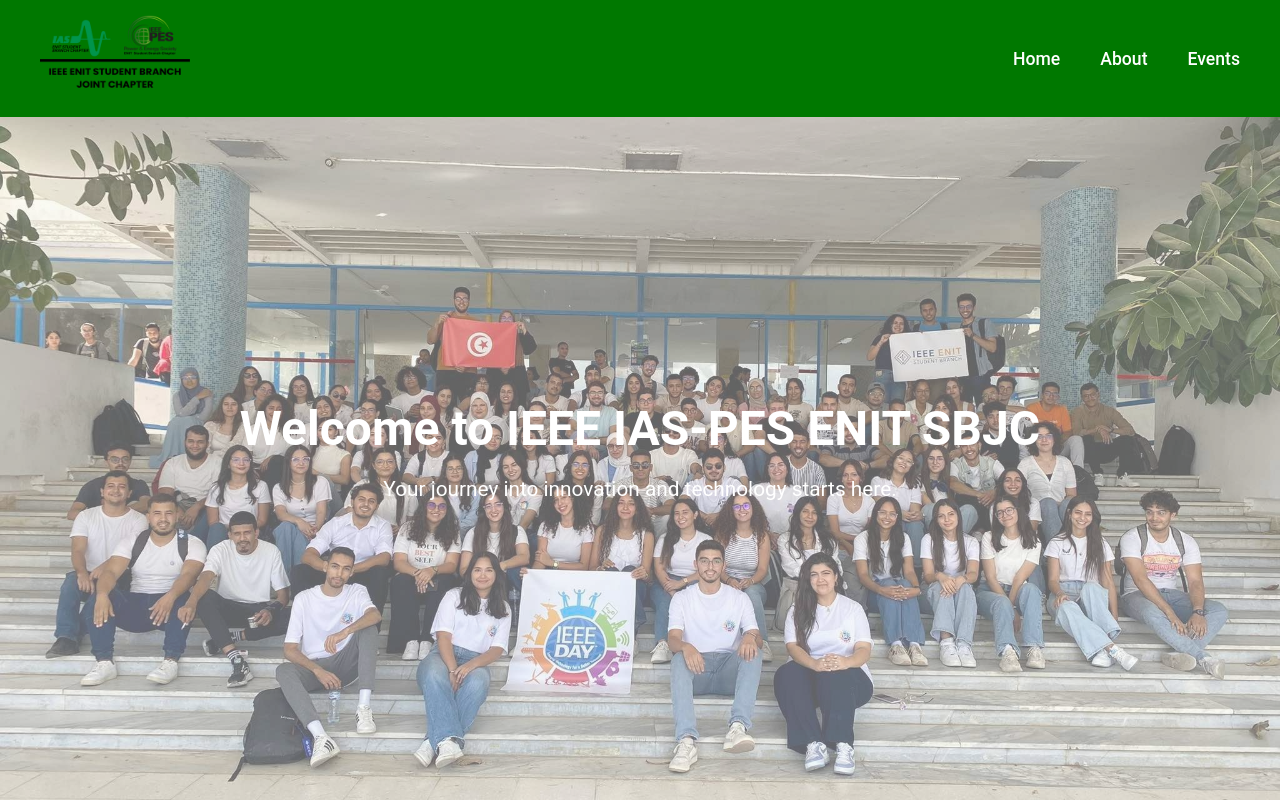
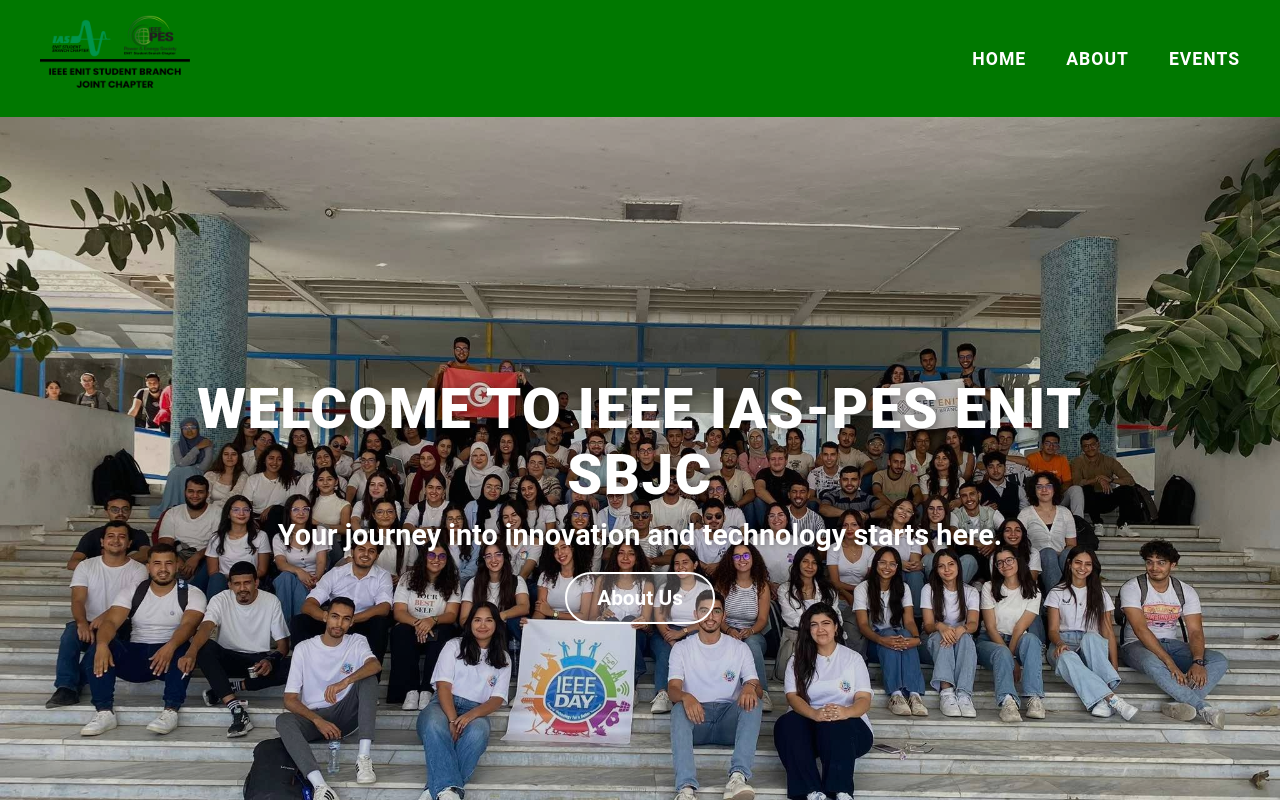
Before and after one commit to zetsubou3/IAS-PES-website, a Next.js app: page / in a window 1280 px wide. Shown: the top 800 px of the page. Built offline with nearby package versions, Linux system fonts and the light colour scheme.

Commit message:
updated home page

```diff
--- a/app/globals.css
+++ b/app/globals.css
@@ -55,117 +55,261 @@ a {
 .navbar .nav-links li a {
   color: white;
   text-decoration: none;
+  text-transform: uppercase;
   font-size: 1.1rem;
-  font-weight: 500;
+  font-weight: 600;
+  letter-spacing: 1px;
+  position: relative;
+  transition: color 0.3s ease-in-out, transform 0.3s ease-in-out;
+}
+
+.navbar .nav-links li a::after {
+  content: "";
+  position: absolute;
+  left: 50%;
+  bottom: -4px;
+  width: 0%;
+  height: 2px;
+  background: linear-gradient(90deg, #ffcc00, #ff6600);
+  transition: width 0.3s ease-in-out, left 0.3s ease-in-out;
 }
 
 .navbar .nav-links li a:hover {
-  color: #ffcc00; /* Yellow hover color */
+  color: #ffcc00;
+  transform: translateY(-2px);
 }
 
-/* Home Section */
+.navbar .nav-links li a:hover::after {
+  width: 100%;
+  left: 0;
+}
+
+
+/* 🏠 Home Section */
 .home-main {
   position: relative;
   text-align: center;
-  padding: 100px 20px 60px 20px;
+  padding: 120px 20px;
   color: white;
-  min-height: 100vh; /* Ensures it covers the full viewport */
+  min-height: 100vh;
   display: flex;
   flex-direction: column;
   justify-content: center;
   align-items: center;
   z-index: 1;
   overflow: hidden;
-  margin-top: -100px;
+  width: 100%;
+  margin-top: -50px; /* Aligns perfectly with navbar */
 }
 
+/* 🌄 Background with More Visibility */
 .home-main::before {
   content: "";
   position: absolute;
   top: 0;
+  left: 0;
   width: 100%;
   height: 100%;
   background: url('/images/IEEE.jpg') no-repeat center center;
   background-size: cover;
-  opacity: 0.6;
+  filter: brightness(85%);
   z-index: -1;
 }
 
+/* 📝 Stylish Heading */
 .home-main h1 {
-  font-size: 3rem;
-  margin-bottom: 20px;
+  font-size: 3.5rem;
+  font-weight: 800;
+  text-transform: uppercase;
+  letter-spacing: 1.5px;
+  text-shadow: 2px 2px 8px rgba(0, 0, 0, 0.4);
+  max-width: 90%;
+  margin: 0 auto;
+  opacity: 0;
+  transform: translateY(20px);
+  animation: fadeInUp 1s ease-out forwards;
 }
 
-.home-main p {
-  font-size: 1.3rem;
-  margin-bottom: 40px;
+/* 🌟 Centered Tagline */
+.home-main .tagline {
+  font-size: 1.8rem;
+  font-weight: 600;
+  margin-top: 10px;
+  text-shadow: 1px 1px 5px rgba(0, 0, 0, 0.3);
+  opacity: 0;
+  transform: translateY(20px);
+  animation: fadeInUp 1s ease-out 0.3s forwards;
 }
 
+/* 🔗 About Us Link */
+.home-main .about-link {
+  display: inline-block;
+  font-size: 1.3rem;
+  font-weight: 600;
+  color: white;
+  margin-top: 20px;
+  padding: 12px 30px;
+  background: rgba(255, 255, 255, 0.2);
+  border: 2px solid white;
+  border-radius: 30px;
+  text-decoration: none;
+  transition: all 0.3s ease-in-out;
+  opacity: 0;
+  transform: translateY(20px);
+  animation: fadeInUp 1s ease-out 0.5s forwards;
+}
+
+.home-main .about-link:hover {
+  background: rgba(255, 255, 255, 0.4);
+  transform: translateY(-3px);
+}
+
+/* 🔘 CTA Button */
 .home-main .cta-button {
-  padding: 15px 40px;
+  display: inline-block;
+  margin-top: 25px;
+  padding: 14px 32px;
   font-size: 1.2rem;
-  color: #006400; /* Green button color */
-  background-color: #ffcc00; /* Yellow background */
+  font-weight: 600;
+  color: white;
+  background: linear-gradient(135deg, #ffcc00, #ff9900);
   border: none;
+  border-radius: 30px;
   cursor: pointer;
-  border-radius: 5px;
+  transition: all 0.3s ease-in-out;
+  text-decoration: none;
+  box-shadow: 0 4px 10px rgba(0, 0, 0, 0.3);
+  opacity: 0;
+  transform: translateY(20px);
+  animation: fadeInUp 1s ease-out 0.7s forwards;
 }
 
 .home-main .cta-button:hover {
-  background-color: #ff9900; /* Darker yellow when hovered */
+  background: linear-gradient(135deg, #ff9900, #ff6600);
+  transform: translateY(-3px);
+  box-shadow: 0 6px 15px rgba(0, 0, 0, 0.4);
 }
 
-/* Event Card Styles */
+/* 📱 Responsive Adjustments */
+@media (max-width: 768px) {
+  .home-main h1 {
+    font-size: 2.8rem;
+  }
+
+  .home-main .tagline {
+    font-size: 1.4rem;
+  }
+
+  .home-main .about-link {
+    font-size: 1.2rem;
+    padding: 10px 25px;
+  }
+
+  .home-main .cta-button {
+    font-size: 1.1rem;
+    padding: 12px 28px;
+  }
+}
+
+/* 🎞️ Smooth Fade-in Animation */
+@keyframes fadeInUp {
+  100% {
+    opacity: 1;
+    transform: translateY(0);
+  }
+}
+
+
+
+
+/* 🌿 Events Page Styling */
+.events-main {
+  padding: 20px 60px;
+  background: linear-gradient(135deg, #f4f4f4, #e0f2e9);
+  display: flex;
+  flex-direction: column;
+  align-items: center;
+  font-family: "Poppins", sans-serif; /* Modern, clean font */
+}
+
+/* 🎟️ Event Cards - Modern Look */
 .event-card {
-  background-color: white;
+  background: white;
   border-radius: 12px;
   box-shadow: 0 4px 8px rgba(0, 0, 0, 0.1);
-  padding: 20px;
-  transition: transform 0.3s ease, box-shadow 0.3s ease;
-  text-align: center; /* Centers text inside cards */
+  padding: 24px;
+  text-align: center;
   display: flex;
   flex-direction: column;
   align-items: center;
   justify-content: center;
   width: 100%;
-  max-width: 300px; /* Limit card width for better responsiveness */
-  margin: 0 auto; /* Center cards */
+  max-width: 320px;
+  margin: 0 auto;
+  transition: transform 0.3s ease, box-shadow 0.3s ease;
 }
 
 .event-card:hover {
-  transform: translateY(-8px);
-  box-shadow: 0 8px 16px rgba(0, 0, 0, 0.2);
+  transform: translateY(-6px);
+  box-shadow: 0 12px 24px rgba(0, 0, 0, 0.15);
 }
 
+/* 🌿 Event Titles */
 .event-card h2 {
   color: #006400;
-  font-size: 1.8rem;
-  margin-bottom: 12px;
-  font-weight: 600;
+  font-size: 1.9rem;
+  font-weight: 700;
+  margin-bottom: 10px;
+  text-transform: capitalize;
+  letter-spacing: 0.5px;
+  transition: color 0.3s ease;
 }
 
+.event-card h2:hover {
+  color: #10b981;
+}
+
+/* 📅 Date & Description */
 .event-card .event-date {
   font-size: 1.1rem;
   color: #777;
-  margin-bottom: 12px;
+  font-weight: 500;
+  margin-bottom: 10px;
 }
 
 .event-card .event-description {
-  font-size: 1rem;
-  color: #555;
-  line-height: 1.5;
+  font-size: 1.1rem;
+  color: #4b5563;
+  line-height: 1.8;
+  font-weight: 400;
+  max-width: 280px;
 }
 
-/* Page Layout */
-.events-main {
-  padding:  20px 60px;
-  background-color: #f4f4f4;
-  display: flex;
-  flex-direction: column;
-  align-items: center;
+/* 🎨 Event List - Responsive Grid */
+.events-list {
+  display: grid;
+  grid-template-columns: repeat(auto-fit, minmax(250px, 1fr));
+  gap: 20px;
+  width: 100%;
+  max-width: 1200px;
+  padding: 20px;
 }
 
-/* Smooth Fade-in Animation */
+/* 📱 Tablet View */
+@media (min-width: 640px) {
+  .events-list {
+    grid-template-columns: repeat(2, 1fr);
+  }
+}
+
+/* 💻 Desktop View */
+@media (min-width: 1024px) {
+  .events-list {
+    grid-template-columns: repeat(3, 1fr);
+  }
+}
+
+/* 🔄 Smooth Fade-in Animation */
 .event-list {
   opacity: 0;
   transform: translateY(10px);
@@ -177,85 +321,65 @@ a {
   transform: translateY(0);
 }
 
-/* Centered Heading */
+/* 🎭 Centered Heading */
 .events-intro {
   text-align: center;
   margin-bottom: 40px;
 }
 
 .events-intro h1 {
-  font-size: 2.5rem;
-  color: #006400;
-  font-weight: bold;
+  font-size: 2.8rem;
+  color: #166534;
+  font-weight: 800;
   margin-bottom: 10px;
+  letter-spacing: 1px;
 }
 
 .events-intro p {
-  font-size: 1.2rem;
-  color: #555;
-  line-height: 1.6;
-  max-width: 800px; /* Max width for better readability */
+  font-size: 1.3rem;
+  color: #444;
+  font-weight: 500;
+  line-height: 1.8;
+  max-width: 800px;
   margin: 0 auto;
 }
 
-/* Grid Layout for Event Cards */
-.events-list {
-  display: grid;
-  grid-template-columns: repeat(1, 1fr); /* Default: 1 per row */
-  gap: 30px;
-  width: 100%;
-  max-width: 1200px; /* Keeps content centered */
-  margin-top: 30px;
-  padding: 0 15px;
-}
-
-@media (min-width: 640px) { /* Tablets */
-  .events-list {
-    grid-template-columns: repeat(2, 1fr); /* 2 per row */
-  }
-}
-
-@media (min-width: 1024px) { /* Desktops */
-  .events-list {
-    grid-template-columns: repeat(3, 1fr); /* 3 per row */
-  }
-}
-
-/* Horizontal Scroll Layout (for larger number of events) */
+/* 🎟️ Horizontal Scroll on Large Screens */
 @media (min-width: 1024px) {
   .events-list {
     display: flex;
     flex-wrap: nowrap;
     overflow-x: auto;
-    gap: 30px;
+    gap: 20px;
     padding-bottom: 10px;
   }
 
   .event-card {
-    flex-shrink: 0; /* Prevent cards from shrinking */
-    width: 250px;
+    flex-shrink: 0;
+    width: 280px;
   }
 }
 
-/* Pagination Styling */
+/* 🔢 Pagination */
 .pagination {
   display: flex;
   justify-content: center;
   align-items: center;
-  gap: 20px;
+  gap: 15px;
   margin-top: 40px;
   font-size: 1.2rem;
-  color: #555;
+  font-weight: 600;
 }
 
 .pagination button {
   background-color: #006400;
   color: white;
-  padding: 10px 20px;
+  padding: 12px 18px;
   border: none;
-  border-radius: 5px;
+  border-radius: 6px;
   cursor: pointer;
   font-size: 1rem;
+  font-weight: 600;
   transition: background-color 0.3s ease, transform 0.2s ease;
 }
 
@@ -268,6 +392,7 @@ a {
   background-color: #004d00;
   transform: translateY(-2px);
 }
+
 
 .pagination span {
   font-size: 1.1rem;
--- a/app/page.tsx
+++ b/app/page.tsx
@@ -1,6 +1,6 @@
 import Navbar from './components/Navbar';
 import Footer from './components/Footer';
-import  './globals.css';
+import './globals.css';
 
 export default function Home() {
     return (
@@ -9,9 +9,9 @@ export default function Home() {
             <main className="home-main">
                 <section className="intro">
                     <h1>Welcome to IEEE IAS-PES ENIT SBJC</h1>
-                    <p>Your journey into innovation and technology starts here.</p>
+                    <p className="tagline">Your journey into innovation and technology starts here.</p>
+                    <a href="/about" className="about-link">About Us</a>
                 </section>
-                {/* Additional homepage sections can go here */}
             </main>
             <Footer />
         </div>
```
Also changed, not shown: app/components/EventCard.tsx (+8 -3 lines), app/events/page.tsx (+4 -3 lines), public/images/events/stay-tuned.jpg (deleted), public/images/events/stay-tuned.png (added).
